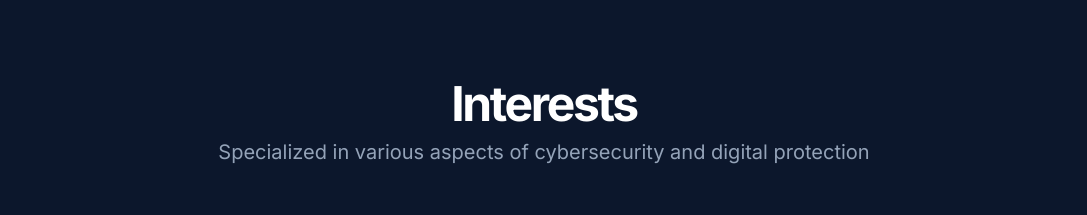
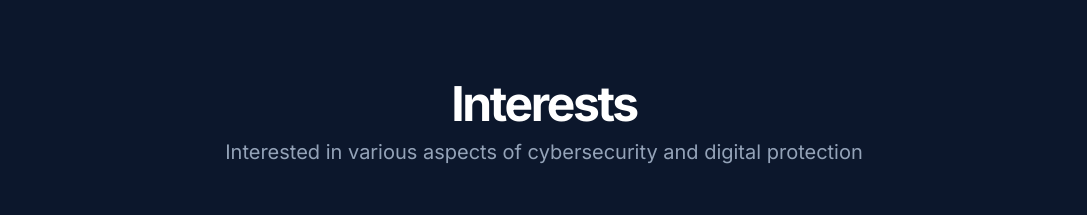
Before and after one commit to had4manS202/Portfolio, a Next.js app: page / in a window 1280 px wide. Shown: the part 880-1095 px from the top of the page, without its empty margins (96-1183 px from the left). Built offline with nearby package versions, Linux system fonts and the light colour scheme.

Commit message:
Portfolio

```diff
--- a/app/page.tsx
+++ b/app/page.tsx
@@ -55,7 +55,7 @@ export default function Home() {
               <div className="space-y-2">
                 <h2 className="text-3xl font-bold tracking-tighter sm:text-4xl md:text-5xl text-white">Interests</h2>
                 <p className="max-w-[900px] text-slate-400 md:text-xl/relaxed">
-                  Specialized in various aspects of cybersecurity and digital protection
+                  Interested in various aspects of cybersecurity and digital protection
                 </p>
               </div>
             </div>
```
